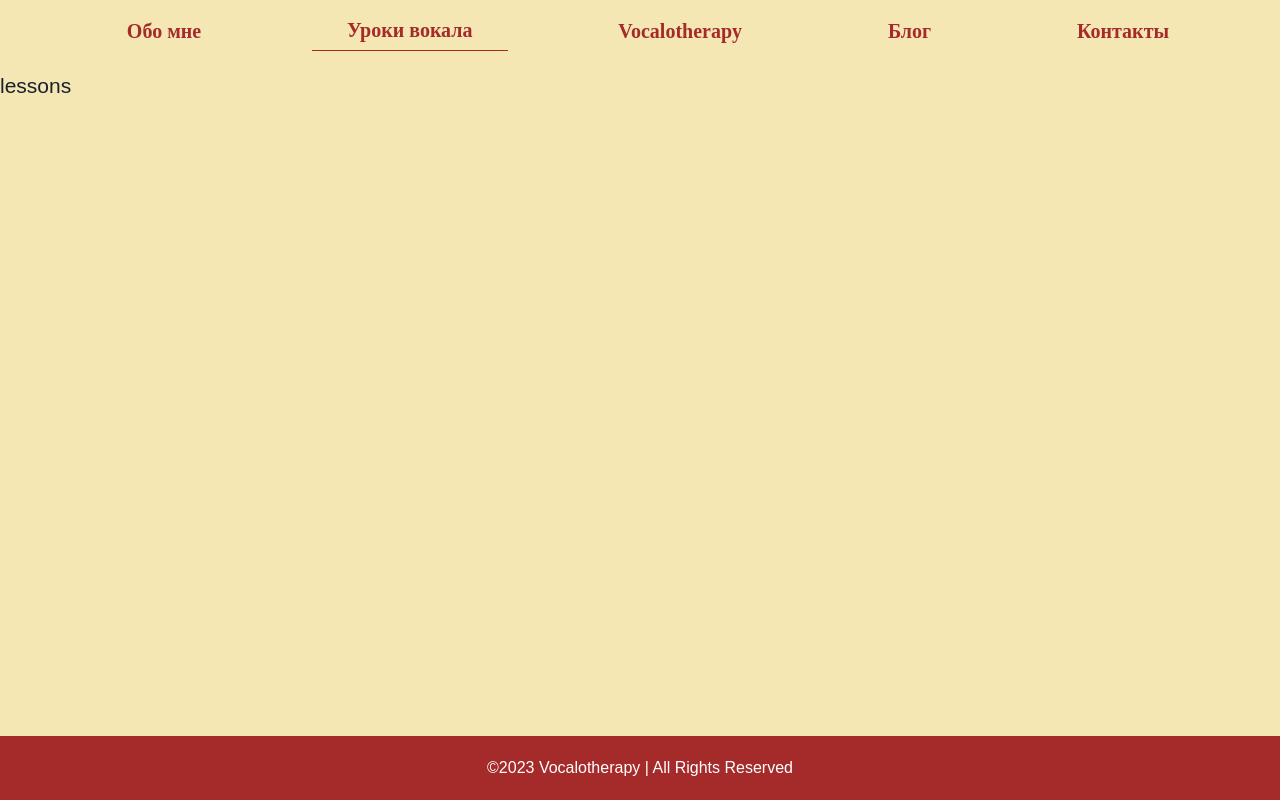
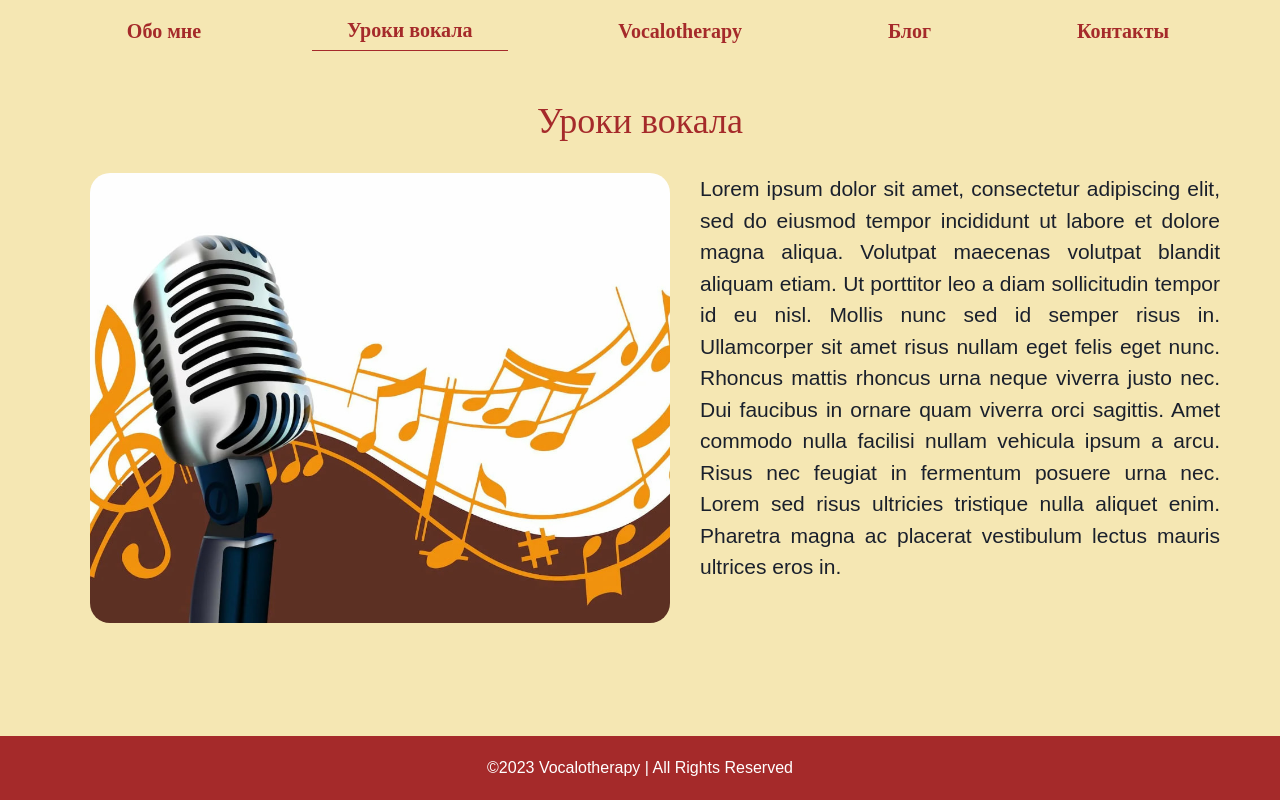
Before and after one commit to AlexIgn88/vocalotherapy, a Next.js app: page /lessons in a window 1280 px wide. Built offline with nearby package versions, Linux system fonts and the light colour scheme.

Commit message:
work with lessons.js 	modified:   pages/blog.js 	modified:   pages/contact.js 	modified:   pages/lessons.js

```diff
--- a/pages/lessons.js
+++ b/pages/lessons.js
@@ -1,15 +1,84 @@
 import Head from 'next/head';
-import { Box } from '@chakra-ui/react';
+import Image from 'next/image';
+import background from '../public/img/contact.jpg';
+import { Box, Flex, Heading, useBreakpointValue, Text } from '@chakra-ui/react';
+import { marginParameters, halfMarginParameters } from '../displayParameters/marginParameters';
+// import { flexDirection } from '../displayParameters/flexParameters';
+// import { h1HeadersFontSize, h2HeadersFontSize } from '../displayParameters/fontParameters';
 
 
 export default function LessonsPage() {
+
+    const isWide = useBreakpointValue({ base: false, lg: true });
+
     return (
         <>
             <Head>
                 <title>Уроки вокала</title>
             </Head>
-            <Box className='lessons-page'>
-                lessons
+            <Box
+                className='lessons-page'
+                m={marginParameters}
+                mt={halfMarginParameters}
+            >
+                <Heading
+                    as={'h1'}
+                    mb={'30px'}
+                    textAlign={'center'}
+                    fontWeight={'normal'}
+                    color={'brown'}
+                    fontFamily={'cursive'}
+                >
+                    Уроки вокала
+                </Heading>
+                <Box
+                // flexDirection={{ base: 'column', md: 'row' }}
+                // gap={{ base: '30px', lg: '50px' }}
+                >
+                    <Box
+                        // w={{ base: '100%', lg: '50%' }}
+
+                        w={{ base: '100%', lg: '50%' }}
+                        h={{ base: '100%', lg: '50%' }}
+                        // m={'30px'}
+                        m={{ base: '0', lg: '30px' }}
+                        mt={{ base: '0', lg: '0' }}
+                        mb={'30px'}
+                        style={{
+                            float: isWide ? 'left' : 'none',
+                            display: isWide ? 'block' : 'flex',
+                            justifyContent: 'center',
+                        }}
+                    >
+                        <Image
+
+                        //временный бэкграунд. Найти картинку
+                            src={background}
+
+                            alt='Vocalotherapy'
+                            placeholder="blur"
+                            height={200}
+                            width={300}
+                            priority={true}
+                            style={{
+                                borderRadius: '20px',
+                                // width: '100%',
+                                width: isWide ? '100%' : '50%',
+                                objectFit: 'cover',
+                                objectPosition: 'center',
+                            }}
+                        />
+                    </Box>
+                    <Box
+                    // w={{ base: '100%', lg: '50%' }}
+                    >
+                        <Text
+                            textAlign={'justify'}
+                        >
+                            Lorem ipsum dolor sit amet, consectetur adipiscing elit, sed do eiusmod tempor incididunt ut labore et dolore magna aliqua. Volutpat maecenas volutpat blandit aliquam etiam. Ut porttitor leo a diam sollicitudin tempor id eu nisl. Mollis nunc sed id semper risus in. Ullamcorper sit amet risus nullam eget felis eget nunc. Rhoncus mattis rhoncus urna neque viverra justo nec. Dui faucibus in ornare quam viverra orci sagittis. Amet commodo nulla facilisi nullam vehicula ipsum a arcu. Risus nec feugiat in fermentum posuere urna nec. Lorem sed risus ultricies tristique nulla aliquet enim. Pharetra magna ac placerat vestibulum lectus mauris ultrices eros in.
+                        </Text>
+                    </Box>
+                </Box>
             </Box>
         </>
     )
```
Also changed, not shown: pages/blog.js (+21 -3 lines), pages/contact.js (+2 -9 lines).
